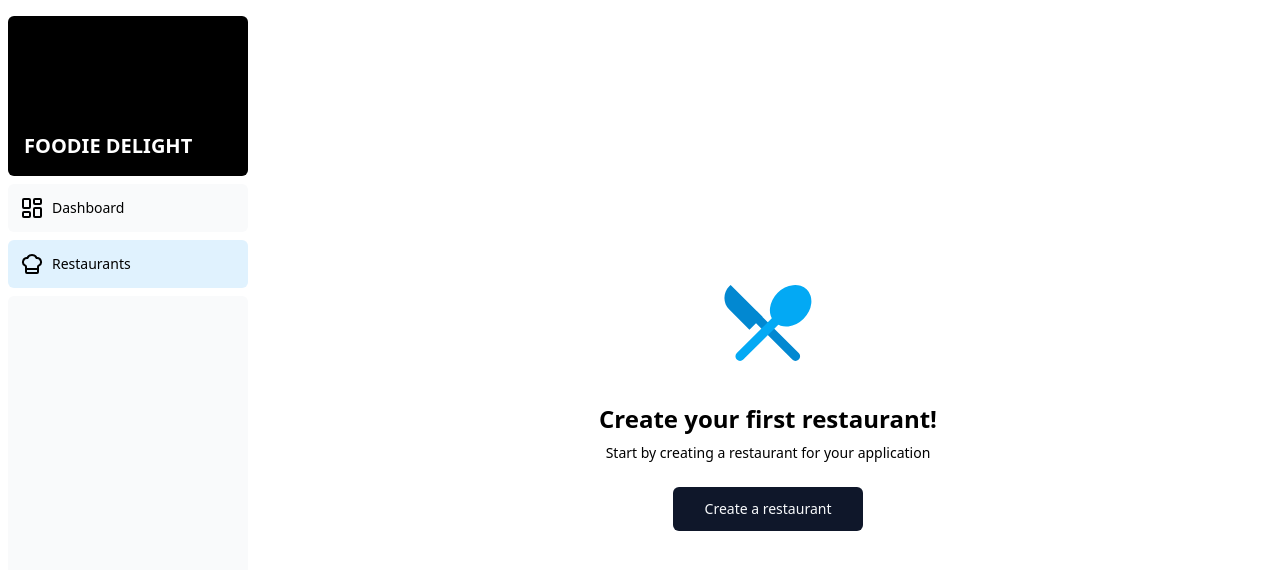
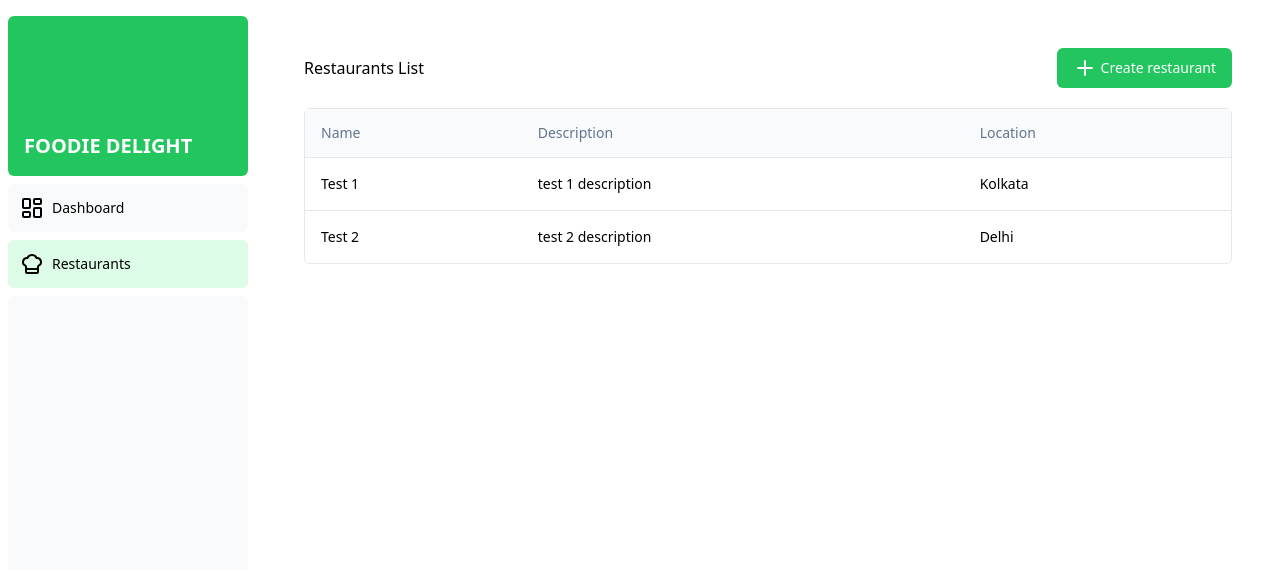
Before and after one commit to BisheshAgarwal/foodie-delight-admin, a React (Vite) app: page /restaurants in a window 1280 px wide. Shown: the top 570 px of the page. Built offline with nearby package versions, Linux system fonts and the light colour scheme.

Commit message:
feat (restaurants-list): add the data-table component to show a list of all restaurants

```diff
--- a/package.json
+++ b/package.json
@@ -11,6 +11,7 @@
   },
   "dependencies": {
     "@radix-ui/react-slot": "^1.1.0",
+    "@tanstack/react-table": "^8.19.3",
     "class-variance-authority": "^0.7.0",
     "clsx": "^2.1.1",
     "lucide-react": "^0.411.0",
--- /dev/null
+++ b/src/components/dashboard/columns.tsx
@@ -0,0 +1,18 @@
+"use client";
+
+// import { ColumnDef } from "@tanstack/react-table"
+
+export const columns = [
+  {
+    accessorKey: "name",
+    header: "Name",
+  },
+  {
+    accessorKey: "description",
+    header: "Description",
+  },
+  {
+    accessorKey: "location",
+    header: "Location",
+  },
+];
--- /dev/null
+++ b/src/components/data-table.tsx
@@ -0,0 +1,80 @@
+"use client";
+
+import {
+  ColumnDef,
+  flexRender,
+  getCoreRowModel,
+  useReactTable,
+} from "@tanstack/react-table";
+
+import {
+  Table,
+  TableBody,
+  TableCell,
+  TableHead,
+  TableHeader,
+  TableRow,
+} from "@/components/ui/table";
+
+interface DataTableProps<TData, TValue> {
+  columns: ColumnDef<TData, TValue>[];
+  data: TData[];
+}
+
+export function DataTable<TData, TValue>({
+  columns,
+  data,
+}: DataTableProps<TData, TValue>) {
+  const table = useReactTable({
+    data,
+    columns,
+    getCoreRowModel: getCoreRowModel(),
+  });
+
+  return (
+    <div className="rounded-md border">
+      <Table>
+        <TableHeader className="bg-slate-50">
+          {table.getHeaderGroups().map((headerGroup) => (
+            <TableRow key={headerGroup.id}>
+              {headerGroup.headers.map((header) => {
+                return (
+                  <TableHead key={header.id}>
+                    {header.isPlaceholder
+                      ? null
+                      : flexRender(
+                          header.column.columnDef.header,
+                          header.getContext()
+                        )}
+                  </TableHead>
+                );
+              })}
+            </TableRow>
+          ))}
+        </TableHeader>
+        <TableBody>
+          {table.getRowModel().rows?.length ? (
+            table.getRowModel().rows.map((row) => (
+              <TableRow
+                key={row.id}
+                data-state={row.getIsSelected() && "selected"}
+              >
+                {row.getVisibleCells().map((cell) => (
+                  <TableCell key={cell.id}>
+                    {flexRender(cell.column.columnDef.cell, cell.getContext())}
+                  </TableCell>
+                ))}
+              </TableRow>
+            ))
+          ) : (
+            <TableRow>
+              <TableCell colSpan={columns.length} className="h-24 text-center">
+                No results.
+              </TableCell>
+            </TableRow>
+          )}
+        </TableBody>
+      </Table>
+    </div>
+  );
+}
--- a/src/components/empty-dashboard.tsx
+++ b/src/components/empty-dashboard.tsx
@@ -14,7 +14,12 @@ export const EmptyBoards = () => {
       </p>
       <div className="mt-6">
         <Link to="/restaurants">
-          <Button size="lg">Go to restaurants</Button>
+          <Button
+            size="lg"
+            className="bg-green-500 text-white hover:bg-green-600"
+          >
+            Go to restaurants
+          </Button>
         </Link>
       </div>
     </div>
--- a/src/components/empty-restaurants.tsx
+++ b/src/components/empty-restaurants.tsx
@@ -12,7 +12,12 @@ export const EmptyRestaurants = () => {
         Start by creating a restaurant for your application
       </p>
       <div className="mt-6">
-        <Button size="lg">Create a restaurant</Button>
+        <Button
+          className="bg-green-500 text-white hover:bg-green-600"
+          size="lg"
+        >
+          Create a restaurant
+        </Button>
       </div>
     </div>
   );
--- a/src/components/nav-links.tsx
+++ b/src/components/nav-links.tsx
@@ -27,9 +27,9 @@ export default function NavLinks() {
             key={link.name}
             to={link.href}
             className={clsx(
-              "flex h-[48px] grow items-center justify-center gap-2 rounded-md bg-gray-50 p-3 text-sm font-medium hover:bg-sky-100 hover:text-black md:flex-none md:justify-start md:p-2 md:px-3",
+              "flex h-[48px] grow items-center justify-center gap-2 rounded-md bg-gray-50 p-3 text-sm font-medium hover:bg-green-100 hover:text-black md:flex-none md:justify-start md:p-2 md:px-3",
               {
-                "bg-sky-100 text-black": location.pathname === link.href,
+                "bg-green-100 text-black": location.pathname === link.href,
               }
             )}
           >
--- a/src/components/sidebar.tsx
+++ b/src/components/sidebar.tsx
@@ -9,7 +9,7 @@ export function Sidebar() {
     <div className="flex h-screen flex-col md:flex-row md:overflow-hidden">
       <div className="flex flex-col px-3 py-4 md:px-2 w-full flex-none md:w-64">
         <Link
-          className="mb-2 flex h-20 items-end justify-start rounded-md bg-black p-4 md:h-40"
+          className="mb-2 flex h-20 items-end justify-start rounded-md bg-green-500 p-4 md:h-40"
           to="/"
         >
           <div className="text-white">
--- /dev/null
+++ b/src/components/ui/table.tsx
@@ -0,0 +1,117 @@
+import * as React from "react"
+
+import { cn } from "@/lib/utils"
+
+const Table = React.forwardRef<
+  HTMLTableElement,
+  React.HTMLAttributes<HTMLTableElement>
+>(({ className, ...props }, ref) => (
+  <div className="relative w-full overflow-auto">
+    <table
+      ref={ref}
+      className={cn("w-full caption-bottom text-sm", className)}
+      {...props}
+    />
+  </div>
+))
+Table.displayName = "Table"
+
+const TableHeader = React.forwardRef<
+  HTMLTableSectionElement,
+  React.HTMLAttributes<HTMLTableSectionElement>
+>(({ className, ...props }, ref) => (
+  <thead ref={ref} className={cn("[&_tr]:border-b", className)} {...props} />
+))
+TableHeader.displayName = "TableHeader"
+
+const TableBody = React.forwardRef<
+  HTMLTableSectionElement,
+  React.HTMLAttributes<HTMLTableSectionElement>
+>(({ className, ...props }, ref) => (
+  <tbody
+    ref={ref}
+    className={cn("[&_tr:last-child]:border-0", className)}
+    {...props}
+  />
+))
+TableBody.displayName = "TableBody"
+
+const TableFooter = React.forwardRef<
+  HTMLTableSectionElement,
+  React.HTMLAttributes<HTMLTableSectionElement>
+>(({ className, ...props }, ref) => (
+  <tfoot
+    ref={ref}
+    className={cn(
+      "border-t bg-slate-100/50 font-medium [&>tr]:last:border-b-0 dark:bg-slate-800/50",
+      className
+    )}
+    {...props}
+  />
+))
+TableFooter.displayName = "TableFooter"
+
+const TableRow = React.forwardRef<
+  HTMLTableRowElement,
+  React.HTMLAttributes<HTMLTableRowElement>
+>(({ className, ...props }, ref) => (
+  <tr
+    ref={ref}
+    className={cn(
+      "border-b transition-colors hover:bg-slate-100/50 data-[state=selected]:bg-slate-100 dark:hover:bg-slate-800/50 dark:data-[state=selected]:bg-slate-800",
+      className
+    )}
+    {...props}
+  />
+))
+TableRow.displayName = "TableRow"
+
+const TableHead = React.forwardRef<
+  HTMLTableCellElement,
+  React.ThHTMLAttributes<HTMLTableCellElement>
+>(({ className, ...props }, ref) => (
+  <th
+    ref={ref}
+    className={cn(
+      "h-12 px-4 text-left align-middle font-medium text-slate-500 [&:has([role=checkbox])]:pr-0 dark:text-slate-400",
+      className
+    )}
+    {...props}
+  />
+))
+TableHead.displayName = "TableHead"
+
+const TableCell = React.forwardRef<
+  HTMLTableCellElement,
+  React.TdHTMLAttributes<HTMLTableCellElement>
+>(({ className, ...props }, ref) => (
+  <td
+    ref={ref}
+    className={cn("p-4 align-middle [&:has([role=checkbox])]:pr-0", className)}
+    {...props}
+  />
+))
+TableCell.displayName = "TableCell"
+
+const TableCaption = React.forwardRef<
+  HTMLTableCaptionElement,
+  React.HTMLAttributes<HTMLTableCaptionElement>
+>(({ className, ...props }, ref) => (
+  <caption
+    ref={ref}
+    className={cn("mt-4 text-sm text-slate-500 dark:text-slate-400", className)}
+    {...props}
+  />
+))
+TableCaption.displayName = "TableCaption"
+
+export {
+  Table,
+  TableHeader,
+  TableBody,
+  TableFooter,
+  TableHead,
+  TableRow,
+  TableCell,
+  TableCaption,
+}
--- a/src/routes/restaurants.tsx
+++ b/src/routes/restaurants.tsx
@@ -1,7 +1,41 @@
+import { columns } from "@/components/dashboard/columns";
+import { DataTable } from "@/components/data-table";
+import { Button } from "@/components/ui/button";
+import { Plus } from "lucide-react";
 import { EmptyRestaurants } from "@/components/empty-restaurants";
 
+const data = [
+  {
+    name: "Test 1",
+    description: "test 1 description",
+    location: "Kolkata",
+  },
+  {
+    name: "Test 2",
+    description: "test 2 description",
+    location: "Delhi",
+  },
+];
+
 const Restaurants = () => {
-  return <EmptyRestaurants />;
+  if (!data.length) {
+    return <EmptyRestaurants />;
+  }
+
+  return (
+    <>
+      <div className="mx-auto p-6 md:p-12">
+        <div className="flex items-center justify-between mb-5">
+          <h2>Restaurants List</h2>
+          <Button className="bg-green-500 text-white hover:bg-green-600">
+            <Plus className="mr-1" />
+            Create restaurant
+          </Button>
+        </div>
+        <DataTable columns={columns} data={data} />
+      </div>
+    </>
+  );
 };
 
 export default Restaurants;
```
Also changed, not shown: 1 other file (tests, documents, lock files or other folders).
